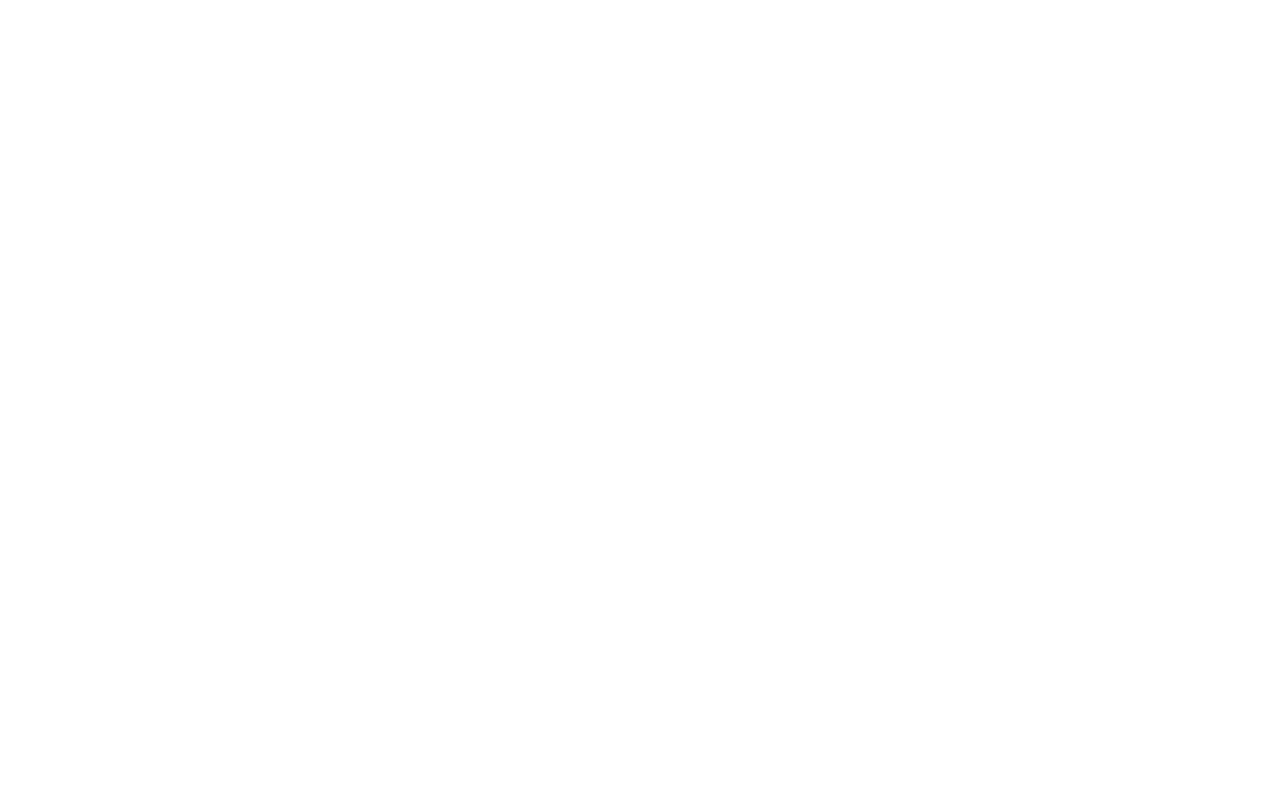
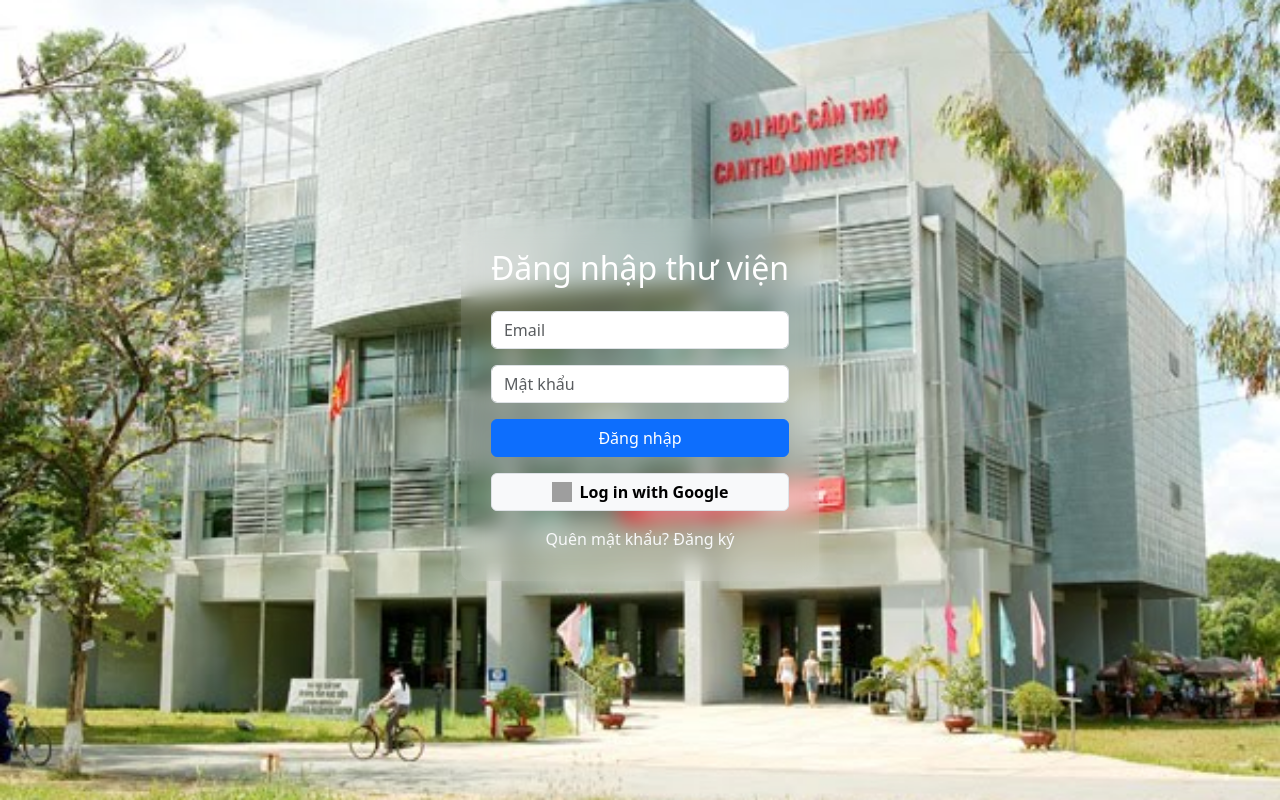
Before and after one commit to vothehungb2205875/B2205875_VoTheHung_CT449_Project_Frontend, a Vue app: page /login in a window 1280 px wide. Before the commit this address had no page. Built offline with nearby package versions, Linux system fonts and the light colour scheme; grey boxes are pictures that could not be loaded.

Commit message:
giao diện đăng nhập

```diff
--- a/src/components/Header.vue
+++ b/src/components/Header.vue
@@ -18,19 +18,19 @@
       <div class="collapse navbar-collapse" id="navbarNav">
         <ul class="navbar-nav me-auto">
           <li class="nav-item">
-            <router-link to="/" class="nav-link text-white">🏠 Trang chủ</router-link>
+            <router-link to="/" class="nav-link text-white">Trang chủ</router-link>
           </li>
           <li class="nav-item">
-            <router-link to="/gioi-thieu" class="nav-link text-white">📖 Giới thiệu</router-link>
+            <router-link to="/gioi-thieu" class="nav-link text-white">Giới thiệu</router-link>
           </li>
           <li class="nav-item">
-            <router-link to="/kho-sach" class="nav-link text-white">📚 Kho sách</router-link>
+            <router-link to="/kho-sach" class="nav-link text-white">Kho sách</router-link>
           </li>
           <li class="nav-item">
-            <router-link to="/su-kien" class="nav-link text-white">📅 Sự kiện</router-link>
+            <router-link to="/su-kien" class="nav-link text-white">Sự kiện</router-link>
           </li>
           <li class="nav-item">
-            <router-link to="/lien-he" class="nav-link text-white">📞 Liên hệ</router-link>
+            <router-link to="/lien-he" class="nav-link text-white">Liên hệ</router-link>
           </li>
         </ul>
 
@@ -46,12 +46,12 @@
               style="object-fit: cover"
             />
             <span class="text-white">{{ user.name }}</span>
-            <button class="btn btn-outline-light btn-sm" @click="logout">Đăng xuất</button>
+            <button class="btn btn-secondary text-white" @click="logout">Đăng xuất</button>
           </template>
           <template v-else>
-            <a :href="googleLoginUrl" class="btn btn-light">
-              🔐 Đăng nhập Google
-            </a>
+            <router-link to="/login" class="btn btn-light">
+              Đăng nhập
+            </router-link>
           </template>
         </div>
       </div>
@@ -65,11 +65,6 @@
     return {
       user: null,
     };
-  },
-  computed: {
-    googleLoginUrl() {
-      return "http://localhost:3000/api/auth/google";
-    }
   },
   mounted() {
     const storedUser = localStorage.getItem("user");
--- a/src/router/index.js
+++ b/src/router/index.js
@@ -2,11 +2,13 @@
 import Home from "@/views/Home.vue";
 import BookDetail from "@/views/BookDetail.vue";
 import LoginSuccess from "../views/LoginSuccess.vue";
+import Login from "@/views/Login.vue";
 
 const routes = [
   { path: "/", name: "home", component: Home },
   { path: "/books/:id", name: "BookDetail", component: BookDetail },
   { path: "/login/success", component: LoginSuccess },
+  { path: "/login", name: "Login", component: Login },
 ];
 
 const router = createRouter({
--- a/src/views/Login.vue
+++ b/src/views/Login.vue
@@ -1,18 +1,78 @@
 <template>
-    <div>
-      <h2>Đăng nhập thư viện</h2>
-      <a :href="googleLoginUrl">
-        <button>Đăng nhập với Google</button>
+  <div class="login-page">
+    <div class="overlay">
+      <div class="login-form">
+        <h2 class="text-center mb-4 text-white">Đăng nhập thư viện</h2>
+
+        <!-- Form đăng nhập -->
+        <form @submit.prevent="handleLogin">
+          <input v-model="email" type="email" class="form-control mb-3" placeholder="Email" required />
+          <input v-model="password" type="password" class="form-control mb-3" placeholder="Mật khẩu" required />
+          <button class="btn btn-primary w-100 mb-3">Đăng nhập</button>
+        </form>
+
+        <!-- Google login -->
+        <a
+          :href="googleLoginUrl"
+          class="btn btn-light border d-flex align-items-center justify-content-center gap-2 w-100"
+        >
+          <img
+            src="https://www.gstatic.com/firebasejs/ui/2.0.0/images/auth/google.svg"
+            width="20"
+            height="20"
+            alt="Google"
+          />
+          <span class="fw-bold">Log in with Google</span>
         </a>
+
+        <div class="text-center mt-3">
+          <a href="#" class="text-light text-decoration-none">Quên mật khẩu?</a>
+          <a href="#" class="text-light text-decoration-none"> Đăng ký</a>
+        </div>
+      </div>
+    </div>
   </div>
 </template>
 
 <script>
 export default {
+  data() {
+    return {
+      email: "",
+      password: "",
+    };
+  },
   computed: {
     googleLoginUrl() {
       return "http://localhost:3000/api/auth/google";
-      }
-    }
+    },
+  },
+  methods: {
+    handleLogin() {
+      alert(`Demo login với ${this.email} / ${this.password}`);
+    },
+  },
 };
 </script>
+
+<style scoped>
+.login-page {
+  background-image: url("/images/tthl.jpeg");
+  background-size: cover;
+  background-position: center;
+  min-height: 100vh;
+  display: flex;
+  align-items: center;
+  justify-content: center;
+}
+
+.login-form {
+  background-color: rgba(255, 255, 255, 0.15);
+  border-radius: 10px;
+  padding: 30px;
+  width: 100%;
+  max-width: 400px;
+  backdrop-filter: blur(10px);
+  box-shadow: 0 0 10px rgba(255, 255, 255, 0.2);
+}
+</style>
--- a/src/views/LoginSuccess.vue
+++ b/src/views/LoginSuccess.vue
@@ -1,10 +1,4 @@
-<template>
-    <div class="container text-center mt-5">
-      <h2>Đăng nhập thành công! Chuyển hướng...</h2>
-    </div>
-  </template>
-
-<script setup>
+  <script setup>
   import { useRoute, useRouter } from "vue-router";
   import { onMounted } from "vue";
 
@@ -15,12 +9,8 @@
     const token = route.query.token;
     if (token) {
       localStorage.setItem("token", token);
-
       const payload = JSON.parse(atob(token.split(".")[1]));
-      console.log("Decoded payload:", payload); // kiểm tra có avatar không
-
       localStorage.setItem("user", JSON.stringify(payload));
-
       router.push("/"); // Chuyển về trang chủ
     }
   });
```
Also changed, not shown: public/images/tthl.jpeg (added). Lines whose indentation alone changed are shown as unchanged.
